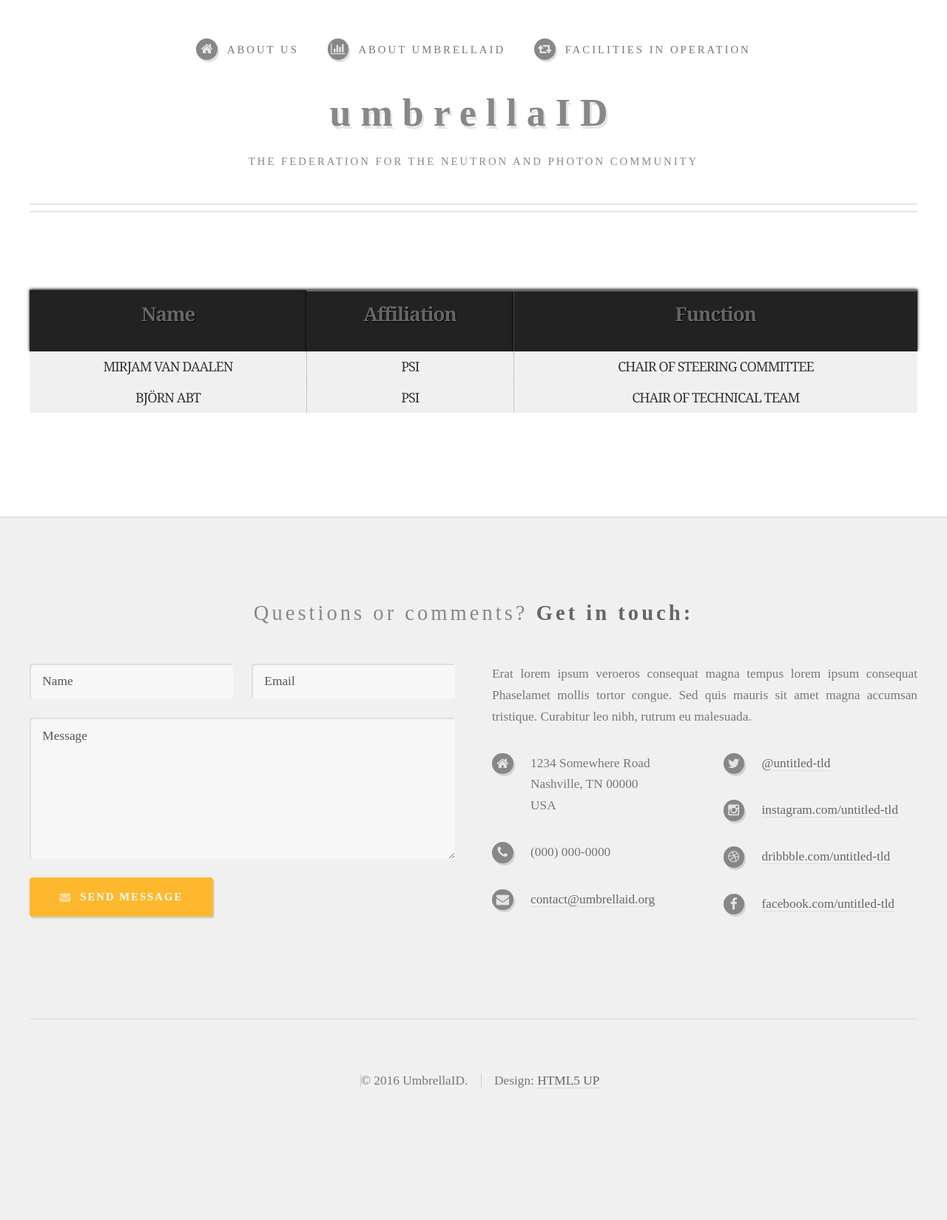
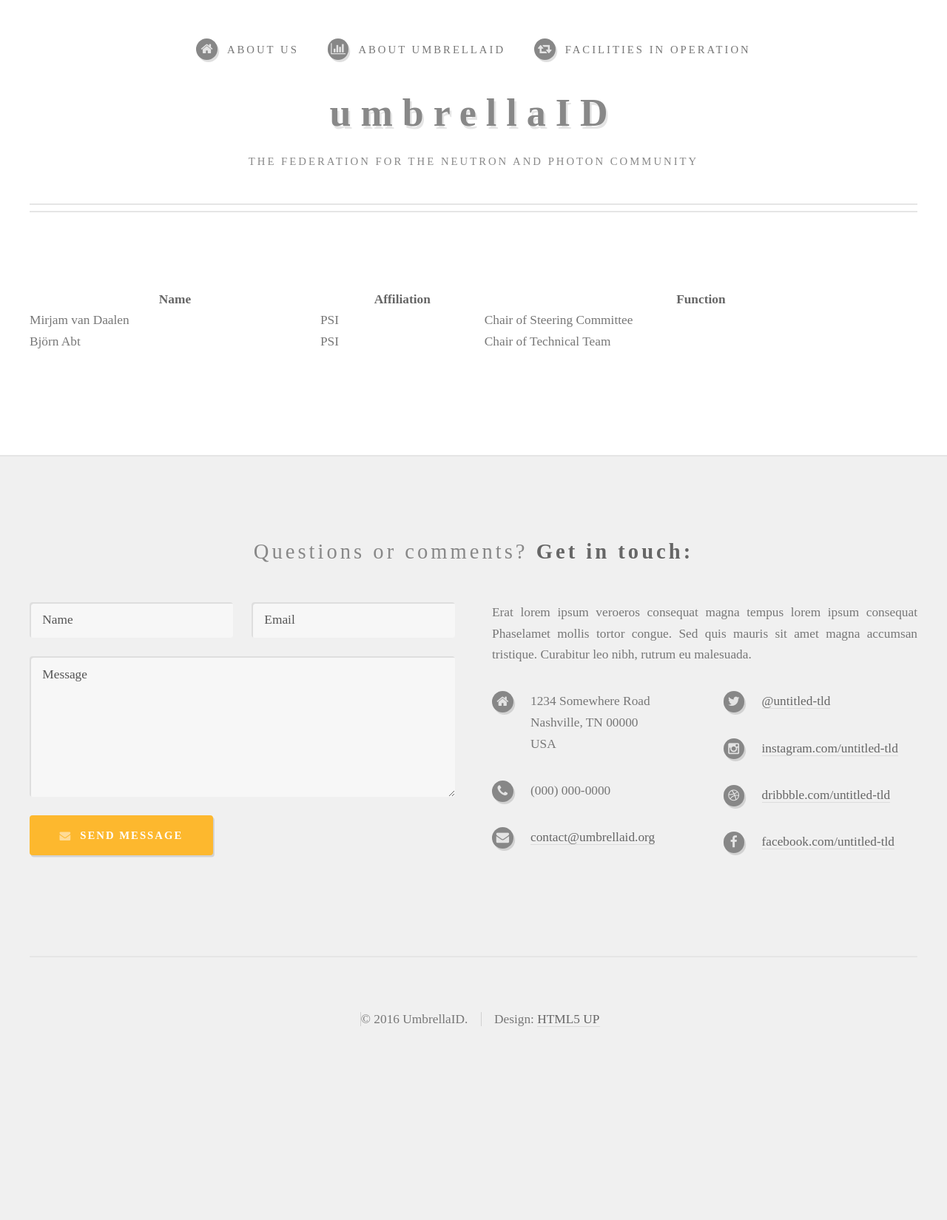
Before and after one commit to flowedback/flowedback.github.io, a Jekyll site: the page built from coreteam.html, in a window 1280 px wide. Shown: the whole page at 74% size. Built offline with Jekyll 4.4.1, drawn with Linux system fonts in a browser that asks for light colours; some web fonts are replaced; after the commit the page ends 1566 px from its top, so only the background shows below that.

Commit message:
Update main.css

```diff
--- a/assets/css/main.css
+++ b/assets/css/main.css
@@ -10,76 +10,6 @@
 */
 
 /* Reset */
-/* Table 2 Style */
-table.table2{
-    font-family: Georgia, serif;
-    font-size: 18px;
-    font-style: normal;
-    font-weight: normal;
-    letter-spacing: -1px;
-    line-height: 1.2em;
-    border-collapse:collapse;
-    text-align:center;
-}
-.table2 thead th, .table2 tfoot td{
-    padding:20px 10px 40px 10px;
-    color:#fff;
-    font-size: 26px;
-    background-color:#222;
-    font-weight:normal;
-    border-right:1px dotted #666;
-    border-top:3px solid #666;
-    -moz-box-shadow:0px -1px 4px #000;
-    -webkit-box-shadow:0px -1px 4px #000;
-    box-shadow:0px -1px 4px #000;
-    text-shadow:1px 1px 1px #000;
-}
-.table2 tfoot th{
-    padding:10px;
-    font-size:18px;
-    text-transform:uppercase;
-    color:#888;
-}
-.table2 tfoot td{
-    font-size:36px;
-    color:#EF870E;
-    border-top:none;
-    border-bottom:3px solid #666;
-    -moz-box-shadow:0px 1px 4px #000;
-    -webkit-box-shadow:0px 1px 4px #000;
-    box-shadow:0px 1px 4px #000;
-}
-.table2 thead th:empty{
-    background:transparent;
-    -moz-box-shadow:none;
-    -webkit-box-shadow:none;
-    box-shadow:none;
-}
-.table2 thead :nth-last-child(1){
-    border-right:none;
-}
-.table2 thead :first-child,
-.table2 tbody :nth-last-child(1){
-    border:none;
-}
-.table2 tbody th{
-    text-align:right;
-    padding:10px;
-    color:#333;
-    text-shadow:1px 1px 1px #ccc;
-    background-color:#f9f9f9;
-}
-.table2 tbody td{
-    padding:10px;
-    background-color:#f0f0f0;
-    border-right:1px dotted #999;
-    text-shadow:-1px 1px 1px #fff;
-    text-transform:uppercase;
-    color:#333;
-}
-.table2 tbody span.check::before{
-    content : url(../images/check1.png)
-}
 
 
 	html, body, div, span, applet, object, iframe, h1, h2, h3, h4, h5, h6, p, blockquote, pre, a, abbr, acronym, address, big, cite, code, del, dfn, em, img, ins, kbd, q, s, samp, small, strike, strong, sub, sup, tt, var, b, u, i, center, dl, dt, dd, ol, ul, li, fieldset, form, label, legend, table, caption, tbody, tfoot, thead, tr, th, td, article, aside, canvas, details, embed, figure, figcaption, footer, header, hgroup, menu, nav, output, ruby, section, summary, time, mark, audio, video {
```
